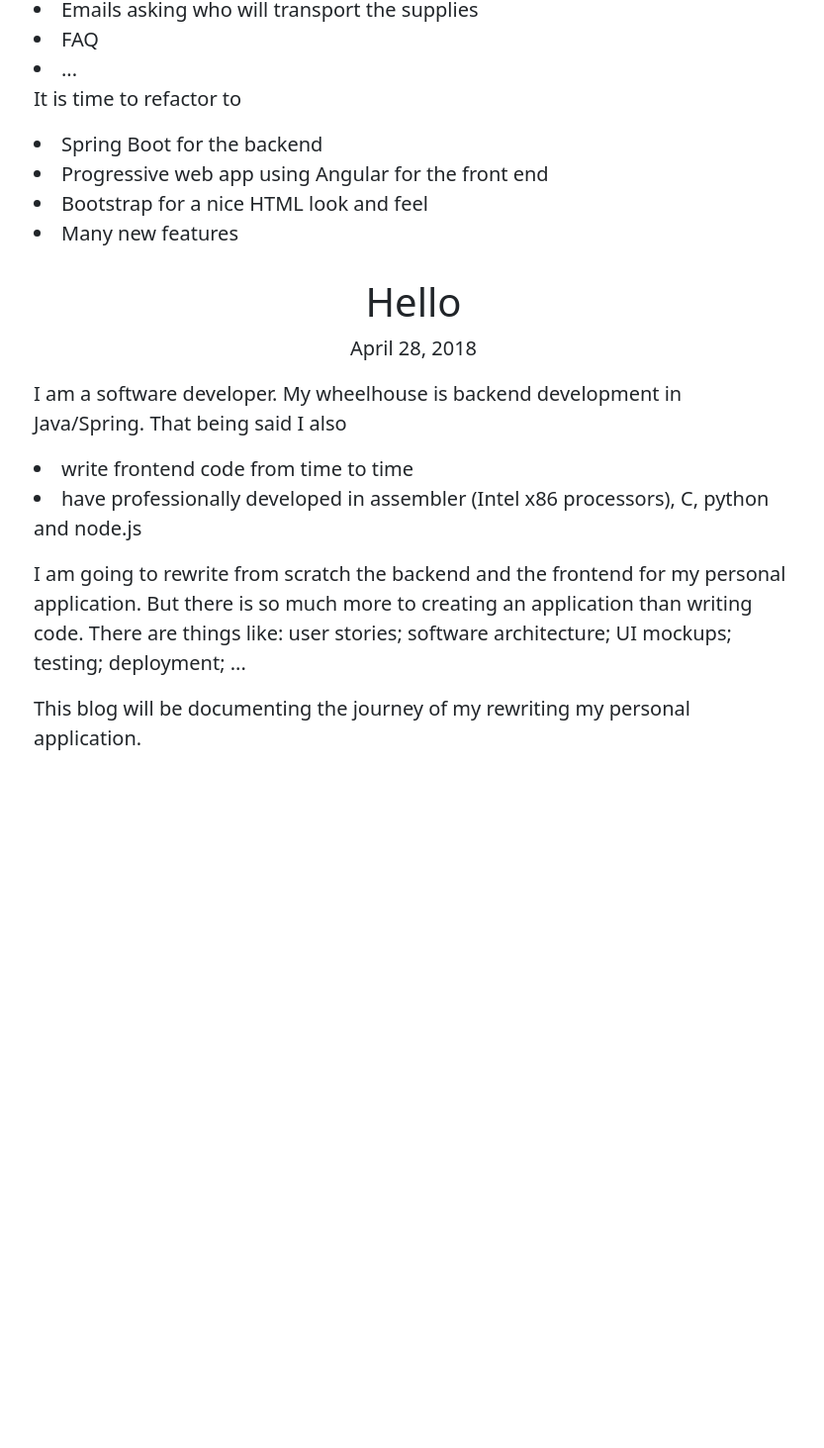
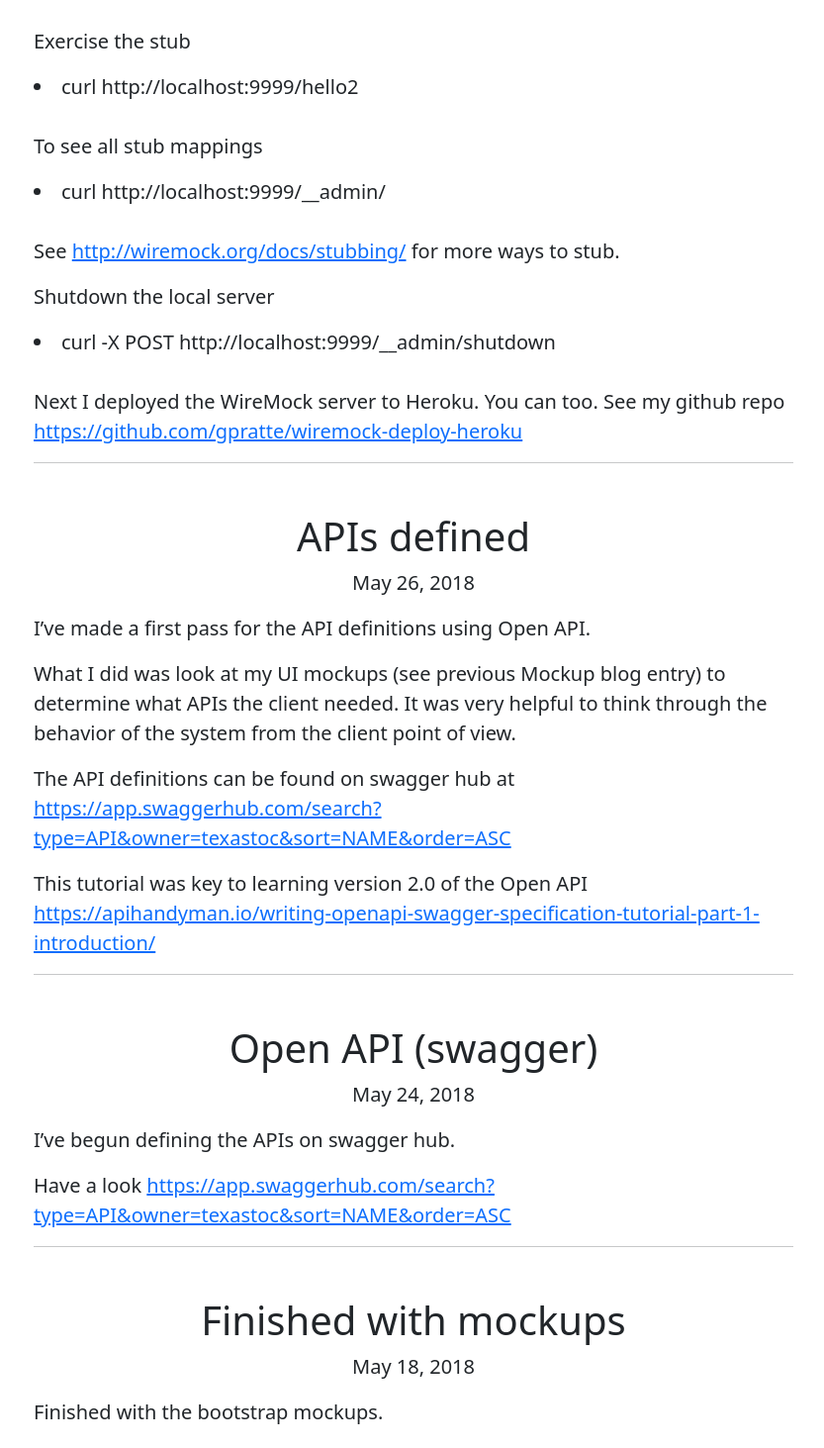
Before and after one commit to gpratte/trifecta, a React (Create React App) app: page /blog in a window 1280 px wide. Shown: the part 989-2452 px from the top of the page at 99% size, without its empty margins (222-1055 px from the left). Before the commit the page ends 1766 px from the top, so only its background shows below. Built offline with nearby package versions, Linux system fonts and the light colour scheme.

Commit message:
more entries

```diff
--- a/src/blog/Blog.tsx
+++ b/src/blog/Blog.tsx
@@ -19,11 +19,12 @@ function Blog() {
         {blogEntries.map(entry => {
           return (
             <>
-              <h1 style={{textAlign: "center", marginTop: 30}}>{entry.header}</h1>
+              <h1 style={{textAlign: "center", marginTop: 50}}>{entry.header}</h1>
               <p style={{textAlign: "center"}}>{entry.createdAt}</p>
               {entry.body.map(body =>
                 ReactHtmlParser(body)
               )}
+              <hr/>
             </>
           )
         })}
--- a/src/blog/blogData.ts
+++ b/src/blog/blogData.ts
@@ -5,6 +5,110 @@ export type BlogData = {
 }
 
 export const blogEntries: Array<BlogData> = [
+  {
+    header: "WireMock to mock APIs",
+    body: [
+      "<p>If you have a need to mock APIs then WireMock to the rescue.</p>",
+      '<p>See <a href="http://wiremock.org/">http://wiremock.org/ </a></p>',
+      "<p>In the last blog I have defined APIs in swagger hub. Now I need a way to exercise those APIs. I’m very glad to have found WireMock.</p>",
+      '<p>I followed the getting started guide to run WireMock locally (<a href="http://wiremock.org/docs/getting-started/">http://wiremock.org/docs/getting-started/ </a>). It must be a Spring Boot jar 🙂 </p>',
+      "<p>I downloaded the standalone jar and ran it on port 9999.</p>",
+      "<ul>",
+      "<li>java -jar wiremock-standalone-2.18.0.jar –port 9999</li>",
+      "</ul>",
+      "<br><p>I then added a stub API</p>",
+      "<ul>",
+      '<li>curl -X POST http://localhost:9999/__admin/mappings -d &apos;{ "request": { "method": "GET", "url": "/hello1" }, "response": { "body": "Hello world!" }}&apos;</li>',
+      "</ul>",
+      "<br><p>Exercise the stub</p>",
+      "<ul>",
+      "<li>curl http://localhost:9999/hello1</li>",
+      "</ul>",
+      '<br><p>Added a new stub to return a json body',
+      "<ul>",
+      '<li>curl -X POST http://localhost:9999/__admin/mappings -d &apos;{ "request”: { "method”: "GET”, "url”: "/hello2” }, "response”: { "jsonBody”: {"Hello”: "world!” }}}&apos;',
+      "</ul>",
+      "<br><p>Exercise the stub",
+      "<ul>",
+      "<li>curl http://localhost:9999/hello2</li>",
+      "</ul>",
+      "<br><p>To see all stub mappings",
+      "<ul>",
+      "<li>curl http://localhost:9999/__admin/</li>",
+      "</ul>",
+      '<br><p>See <a href="http://wiremock.org/docs/stubbing/">http://wiremock.org/docs/stubbing/</a> for more ways to stub.</p>',
+      "<p>Shutdown the local server",
+      "<ul>",
+      "<li>curl -X POST http://localhost:9999/__admin/shutdown</li>",
+      "</ul>",
+      '<br><p>Next I deployed the WireMock server to Heroku. You can too. See my github repo <a href="https://github.com/gpratte/wiremock-deploy-heroku">https://github.com/gpratte/wiremock-deploy-heroku</a></p>',
+    ],
+    createdAt: "May 29, 2018"
+  },
+  {
+    header: "APIs defined",
+    body: [
+      "<p>I’ve made a first pass for the API definitions using Open API.</p>",
+      "<p>What I did was look at my UI mockups (see previous Mockup blog entry) to determine what APIs the client needed. It was very helpful to think through the behavior of the system from the client point of view.</p>",
+      '<p>The API definitions can be found on swagger hub at <a href="https://app.swaggerhub.com/search?type=API&owner=texastoc&sort=NAME&order=ASC">https://app.swaggerhub.com/search?type=API&owner=texastoc&sort=NAME&order=ASC</a></p>',
+      '<p>This tutorial was key to learning version 2.0 of the Open API <a href="https://apihandyman.io/writing-openapi-swagger-specification-tutorial-part-1-introduction/">https://apihandyman.io/writing-openapi-swagger-specification-tutorial-part-1-introduction/</a></p>'
+    ],
+    createdAt: "May 26, 2018"
+  },
+  {
+    header: "Open API (swagger)",
+    body: [
+      "<p>I’ve begun defining the APIs on swagger hub.</p>",
+      '<p>Have a look <a href="https://app.swaggerhub.com/search?type=API&owner=texastoc&sort=NAME&order=ASC">https://app.swaggerhub.com/search?type=API&owner=texastoc&sort=NAME&order=ASC</a></p>'
+    ],
+    createdAt: "May 24, 2018"
+  },
+  {
+    header: "Finished with mockups",
+    body: [
+      "<p>Finished with the bootstrap mockups.</p>",
+      "<p>Normally I would dive into coding the backend but I’m going to start from a different point of view – the front end.</p>",
+      '<p>While working at a company that created many a mobile application for the past several years I would be asked the same question repeatedly by the front end developers which is "how can I know what the back end APIs are and if they are doing the right thing?"</p>',
+      "<p>Next is API documentation and testing from the front end point of view.</p>"
+    ],
+    createdAt: "May 18, 2018"
+  },
+  {
+    header: "Mockups",
+    body: [
+      "<p>I’ve begun creating mockups using bootstrap (bootstrap 4 and font awesome 5).</p>",
+      '<p>The files can be found in github at <a href="https://github.com/gpratte/texastoc-v2-wireframes">https://github.com/gpratte/texastoc-v2-wireframes</a></p>',
+      "<p>Clone the repo, open index.html in a browser and click on the links.</p>"
+    ],
+    createdAt: "May 13, 2018"
+  },
+  {
+    header: "Next User Interface (mockups)",
+    body: [
+      "<p>The next thing to do is to come up with the mockups for the web pages.</p>",
+      "<p>I am not a UX nor a UI designer. In fact, I’m terrible at it. My artistic skills do not go beyond drawing stick men. I can get away with poor user experience because</p>",
+      "<ul>",
+      "<li>I’m working for free</li>",
+      "<li>Only about 100 people will ever use the application.</li>",
+      "</ul>",
+      "<br><p>Bootstrap will go a long way to making my web pages look nice and work properly. It has some decent UI components (buttons, icons, …) and it is responsive so it will look good on different sized devices (mobile, tablet and laptop).</p>",
+      "<p>Time for me to take a deep dive into Bootstrap 4.</p>"
+    ],
+    createdAt: "May 1, 2018"
+  },
+  {
+    header: "Agile Personas And Stories",
+    body: [
+      "<p>A few months back I brought together several players and we had an agile discovery for the next version (v2) of the application.</p>",
+      "<p>The players represented a good cross section of the personas of the users of the application.</p>",
+      "<p>Lots of post-its which resulted in epics, which resulted in stories.</p>",
+      "<p>I’m using Trello for managing the stories. In the past I deployed Jira to Heroku but decided that was overkill – Trello should be sufficient.</p>",
+      "<p>Here’s a link to the Trello board before any development ...</p>",
+      '<p><a href="https://trello.com/b/j1CmXjB4/texas-toc-v2">https://trello.com/b/j1CmXjB4/texas-toc-v2</a></p>',
+      "<p>When the time come to start the first sprint I’ll copy the board which will keep a history.</p>"
+    ],
+    createdAt: "April 30, 2018"
+  },
   {
     header: "Refactor My Poker League Application",
     body: [
@@ -27,7 +131,7 @@ export const blogEntries: Array<BlogData> = [
       "<li>FAQ</li>",
       "<li>...</li>",
       "</ul>",
-      "<p>It is time to refactor to</p>",
+      "<br><p>It is time to refactor to</p>",
       "<ul>",
       "<li>Spring Boot for the backend</li>",
       "<li>Progressive web app using Angular for the front end</li>",
```
